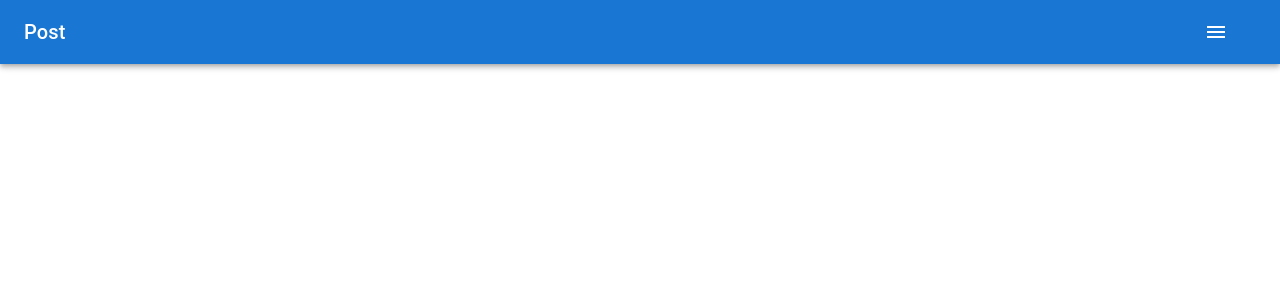
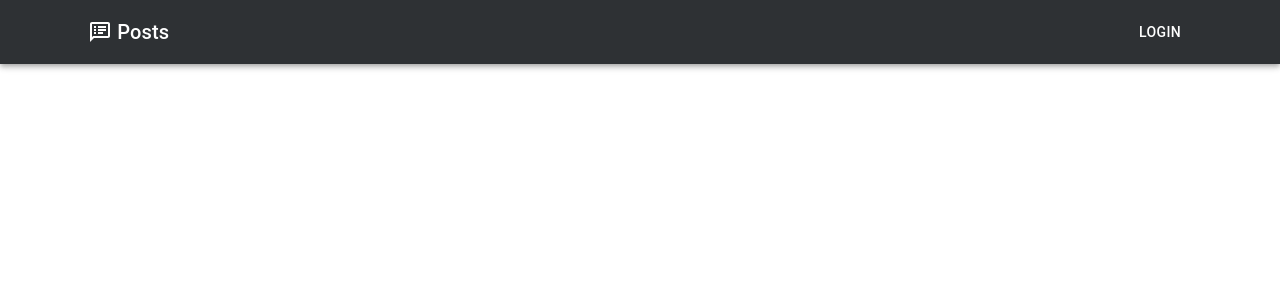
Before and after one commit to thanos-web/post, a React (Create React App) app: page / in a window 1280 px wide. Shown: the top 300 px of the page. Built offline with nearby package versions, Linux system fonts and the light colour scheme; the HTML template or start-up script is replaced by a standard one.

Commit message:
вносит изменения в app-header

```diff
--- a/src/сomponents/app-header/index.jsx
+++ b/src/сomponents/app-header/index.jsx
@@ -1,24 +1,30 @@
 import { Menu as MenuIcon } from '@mui/icons-material'
-import { AppBar, IconButton, Toolbar, Typography } from '@mui/material'
+import { AppBar, Button,Box, Toolbar, Typography } from '@mui/material'
+import SpeakerNotesOutlinedIcon from '@mui/icons-material/SpeakerNotesOutlined';
+import Grid from '@mui/material/Grid';
+import { Container } from "@mui/system";
 
 
+import s from "./style.module.css";
+
 export const AppHeader = () => {
-    return (
-        <AppBar position="static">
-            <Toolbar>
-                <Typography variant="h6" component="div" sx={{ flexGrow: 1 }}>
-                    Post
+  return (
+    <Box sx={{ flexGrow: 1 }} className={s.header} >
+      <AppBar position="static"   >
+        <Container  maxWidth="lg">
+          <Grid container spacing={3}>
+            <Grid item lg={12}>
+              <Toolbar>
+                <SpeakerNotesOutlinedIcon/>
+                <Typography variant="h6" component="div" align="left" sx={{ flexGrow: 1 }}>
+                  &nbsp;Posts
                 </Typography>
-                <IconButton
-                    size="large"
-                    edge="start"
-                    color="inherit"
-                    aria-label="menu"
-                    sx={{ mr: 2 }}
-                >
-                    <MenuIcon />
-                </IconButton>
-            </Toolbar>
-        </AppBar>
-    )
-}
+                <Button color="inherit">Login</Button>
+              </Toolbar>
+            </Grid>
+          </Grid>
+        </Container>
+      </AppBar>
+    </Box>
+);
+};
--- /dev/null
+++ b/src/сomponents/app-header/style.module.css
@@ -0,0 +1,5 @@
+.header header{
+    background: #2e3134;
+    color: #fff;
+    position: relative;
+  }
--- a/src/сomponents/app-post/index.jsx
+++ b/src/сomponents/app-post/index.jsx
@@ -1,5 +1,6 @@
 import { CssBaseline } from "@mui/material"
 import { AppHeader } from '../app-header';
+
 export const AppPost = () => {
     return (
         <>
```
Also changed, not shown: src/сomponents/button/index.jsx (line endings or trailing spaces).
